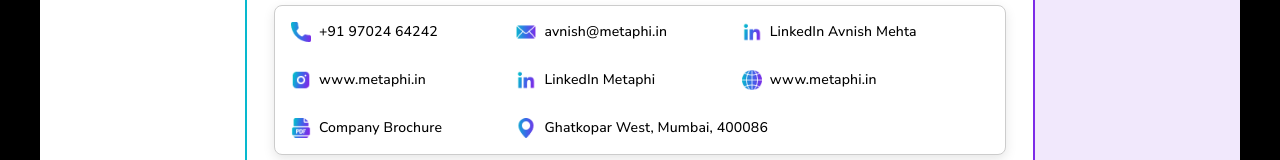
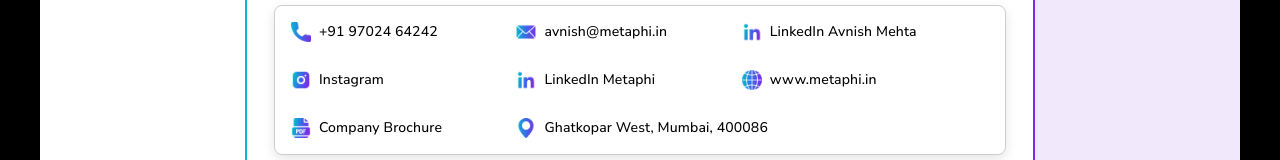
Before and after one commit to AryanKDC/metaphi_business_card, a React (Vite) app: page / in a window 1280 px wide. Shown: the part 492-652 px from the top of the page. Built offline with nearby package versions, Linux system fonts and the light colour scheme.

Commit message:
minor changes

```diff
--- a/src/App.jsx
+++ b/src/App.jsx
@@ -335,7 +335,7 @@
                   >
                     <img src={InstagramIcon} alt="Instagram Icon" style={{ width: 20, height: 20, marginRight: 8 }} />
                     <Typography variant="body2" fontWeight="500" fontFamily="Nunito Sans">
-                      www.metaphi.in
+                      Instagram
                     </Typography>
                   </Link>
                 </Stack>
```
